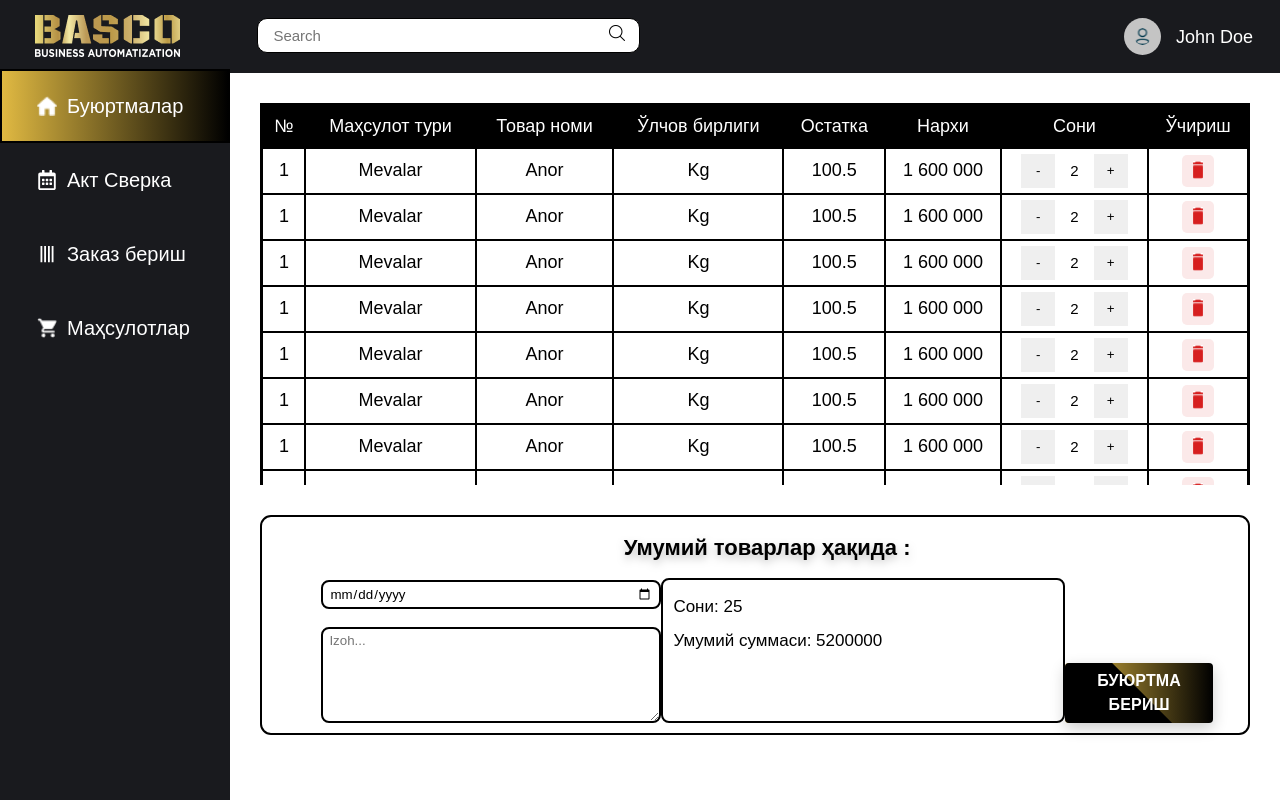
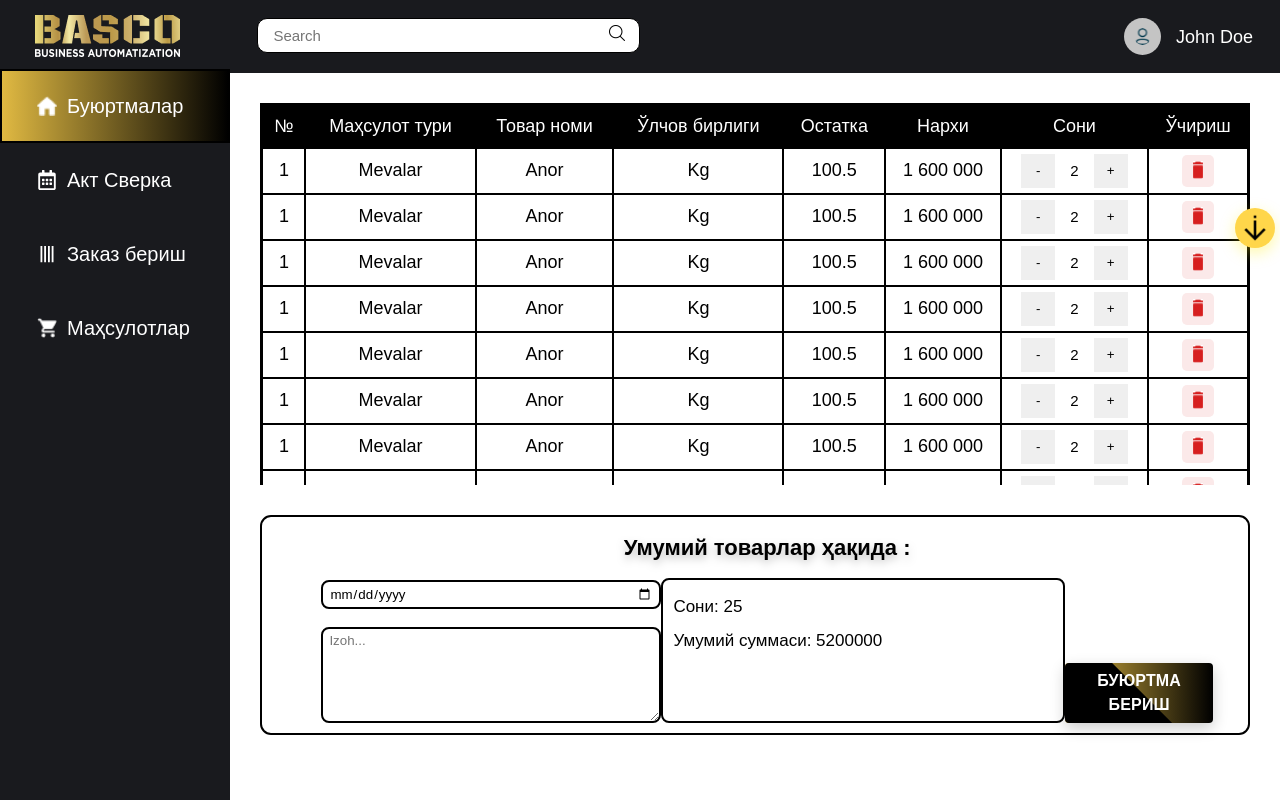
Before and after one commit to the-rustambek/basco_projects, a React (Create React App) app: page /mahsulotlar in a window 1280 px wide. Both pictures are taken after typing "Sample", "Sample123" into the empty fields and a click on the button "LOG IN". Built offline with nearby package versions, Linux system fonts and the light colour scheme.

Commit message:
Add scroll btn

```diff
--- a/src/Components/AktTable/AktTable.jsx
+++ b/src/Components/AktTable/AktTable.jsx
@@ -1,8 +1,28 @@
 import "./AktTable.css";
+import Arrow from "../../Assets/Img/Arrow.png";
+import { createRef, useCallback, useState } from "react";
 
 const AktTable = () => {
+  const ref = createRef();
+const scrollToBottomOfList =
+ useCallback(() => {
+ref.current.scrollIntoView({
+behavior: "smooth",
+block: "end",
+});
+}, [ref]);
+
+const handleButtonClick = useCallback(() => {
+scrollToBottomOfList();
+// eslint-disable-next-line react-hooks/exhaustive-deps
+}, []);
   return (
     <main className="akt-main">
+      <div className='indicator
+zakaz-indicator'
+onClick={handleButtonClick}>
+  <img src={Arrow} alt="" />
+  </div>
       <table>
         <thead>
           <tr>
@@ -14,7 +34,7 @@ const AktTable = () => {
           </tr>
         </thead>
 
-        <tbody className="tbody">
+        <tbody className="tbody" ref={ref}>
           <tr id="tr-table" style={{backgroundColor:"red"}}>
             <td data-title="ID"></td>
             <td data-title="Sana">
--- a/src/Components/MahsulotlarTable/MahsulotlarTable.jsx
+++ b/src/Components/MahsulotlarTable/MahsulotlarTable.jsx
@@ -1,9 +1,29 @@
 import "./MahsulotlarTable.css"
 import deleteIcon from "../../Assets/Img/Delete.svg";
+import Arrow from "../../Assets/Img/Arrow.png";
+import { createRef, useCallback, useState } from "react";
 
 const MahsulotlarTable = () =>{
+
+const ref = createRef();
+const scrollToBottomOfList =
+useCallback(() => {
+ref.current.scrollIntoView({
+behavior: "smooth",
+block: "end",
+});
+}, [ref]);
+
+const handleButtonClick = useCallback(() => {
+scrollToBottomOfList();
+// eslint-disable-next-line react-hooks/exhaustive-deps
+}, []);
 return (
 <main className="mahsulotlar-main">
+  <div className='indicator
+zakaz-indicator' onClick={handleButtonClick}>
+    <img src={Arrow} alt="" />
+  </div>
   <table>
     <thead>
       <tr>
@@ -30,7 +50,7 @@ const MahsulotlarTable = () =>{
       </tr>
     </thead>
 
-    <tbody className="tbody">
+    <tbody className="tbody" ref={ref}>
       <tr>
         <td>1</td>
         <td data-title='Mevalar'>
@@ -98,40 +118,8 @@ const MahsulotlarTable = () =>{
             <img src={deleteIcon} alt="delete" className="delete-icon" />
           </button>
         </td>
-      </tr><tr>
-        <td>1</td>
-        <td data-title='Mevalar'>
-          Mevalar
-        </td>
-        <td data-title='Anor'>
-          Anor
-        </td>
-        <td data-title="O'lchov birligi">
-          Kg
-        </td>
-        <td data-title='Ostatka'>
-          100.5
-        </td>
-        <td className="narxi">
-          1 600 000
-        </td>
-        <td className='count-td'>
-          <button className='minus-btn'>
-            -
-          </button>
-          <div className="zakaz-count">
-            2
-          </div>
-          <button className="plus-btn">
-            +
-          </button>
-        </td>
-        <td>
-          <button className="delete-btn">
-            <img src={deleteIcon} alt="delete" className="delete-icon" />
-          </button>
-        </td>
-      </tr><tr>
+      </tr>
+      <tr>
         <td>1</td>
         <td data-title='Mevalar'>
           Mevalar
@@ -198,7 +186,8 @@ const MahsulotlarTable = () =>{
             <img src={deleteIcon} alt="delete" className="delete-icon" />
           </button>
         </td>
-      </tr><tr>
+      </tr>
+      <tr>
         <td>1</td>
         <td data-title='Mevalar'>
           Mevalar
@@ -231,7 +220,8 @@ const MahsulotlarTable = () =>{
             <img src={deleteIcon} alt="delete" className="delete-icon" />
           </button>
         </td>
-      </tr><tr>
+      </tr>
+      <tr>
         <td>1</td>
         <td data-title='Mevalar'>
           Mevalar
@@ -264,7 +254,42 @@ const MahsulotlarTable = () =>{
             <img src={deleteIcon} alt="delete" className="delete-icon" />
           </button>
         </td>
-      </tr><tr>
+      </tr>
+      <tr>
+        <td>1</td>
+        <td data-title='Mevalar'>
+          Mevalar
+        </td>
+        <td data-title='Anor'>
+          Anor
+        </td>
+        <td data-title="O'lchov birligi">
+          Kg
+        </td>
+        <td data-title='Ostatka'>
+          100.5
+        </td>
+        <td className="narxi">
+          1 600 000
+        </td>
+        <td className='count-td'>
+          <button className='minus-btn'>
+            -
+          </button>
+          <div className="zakaz-count">
+            2
+          </div>
+          <button className="plus-btn">
+            +
+          </button>
+        </td>
+        <td>
+          <button className="delete-btn">
+            <img src={deleteIcon} alt="delete" className="delete-icon" />
+          </button>
+        </td>
+      </tr>
+      <tr>
         <td>1</td>
         <td data-title='Mevalar'>
           Mevalar
--- a/src/Components/Table/Table.css
+++ b/src/Components/Table/Table.css
@@ -1037,7 +1037,7 @@ body .indicator {
     width: 40px;
     height: 40px;
     top: 20%;
-    left: 95%;
+    left: 96.5%;
     z-index: 11;
     transform: rotate(360deg);
     cursor: pointer;
--- a/src/Components/ZakazTable/ZakazTable.css
+++ b/src/Components/ZakazTable/ZakazTable.css
@@ -1320,3 +1320,52 @@ cursor: pointer;
     left: 0; */
     width: 100%;
 }
+
+
+
+
+
+
+
+body .zakaz-indicator {
+    position: fixed;
+    width: 40px;
+    height: 40px;
+    top: 20%;
+    left: 96.5%;
+    z-index: 11;
+    transform: rotate(360deg);
+    cursor: pointer;
+    font-size: 50px;
+    font-weight: bolder;
+    background-color: #ffd64a;
+    padding: 5px;
+    display: flex;justify-content: center;
+    align-items: center;
+    border-radius: 50%;
+    box-shadow: 0 5px 15px rgb(255 238 6 / 35%);
+/* transition: 5s; */
+animation-name: animation;
+animation-duration: 2s;
+    animation: animate 1s linear infinite;
+    animation-iteration-count: infinite;
+    animation-direction:alternate;
+    /* animation-timing-function: ease;  */
+}
+body .zakaz-indicator img{
+    width: 30px;
+    height: 30px;
+}
+
+@keyframes animate {
+    0% {
+        border-color: #fff;
+        transform: translateY(0px);
+        animation-duration: 3;
+    }
+
+    100% {
+        transform: translateY(60px);
+        border-color: #ffd64a;
+    }
+}
--- a/src/Components/ZakazTable/ZakazTable.jsx
+++ b/src/Components/ZakazTable/ZakazTable.jsx
@@ -1,11 +1,33 @@
 import "./ZakazTable.css";
 import refresh from "../../Assets/Img/refresh.png";
 // import { useState } from "react";
+import Arrow from "../../Assets/Img/Arrow.png";
+import { createRef, useCallback, useState } from "react";
+
+
 const ZakazTable = () =>{
 // const [minus, setMinus] = useState(0);
 
+const ref = createRef();
+const scrollToBottomOfList =
+ useCallback(() => {
+ref.current.scrollIntoView({
+behavior: "smooth",
+block: "end",
+});
+}, [ref]);
+
+const handleButtonClick = useCallback(() => {
+scrollToBottomOfList();
+// eslint-disable-next-line react-hooks/exhaustive-deps
+}, []);
 return (
 <main className="zakaz-main">
+<div className='indicator
+zakaz-indicator'
+onClick={handleButtonClick}>
+  <img src={Arrow} alt="" />
+  </div>
   <table>
     <thead>
       <tr>
@@ -31,7 +53,7 @@ return (
       </tr>
     </thead>
 
-    <tbody className="tbody">
+    <tbody className="tbody" ref={ref}>
       <tr>
         <td data-title='Mevalar'>
           Mevalar
```
Lines whose indentation alone changed are shown as unchanged.
